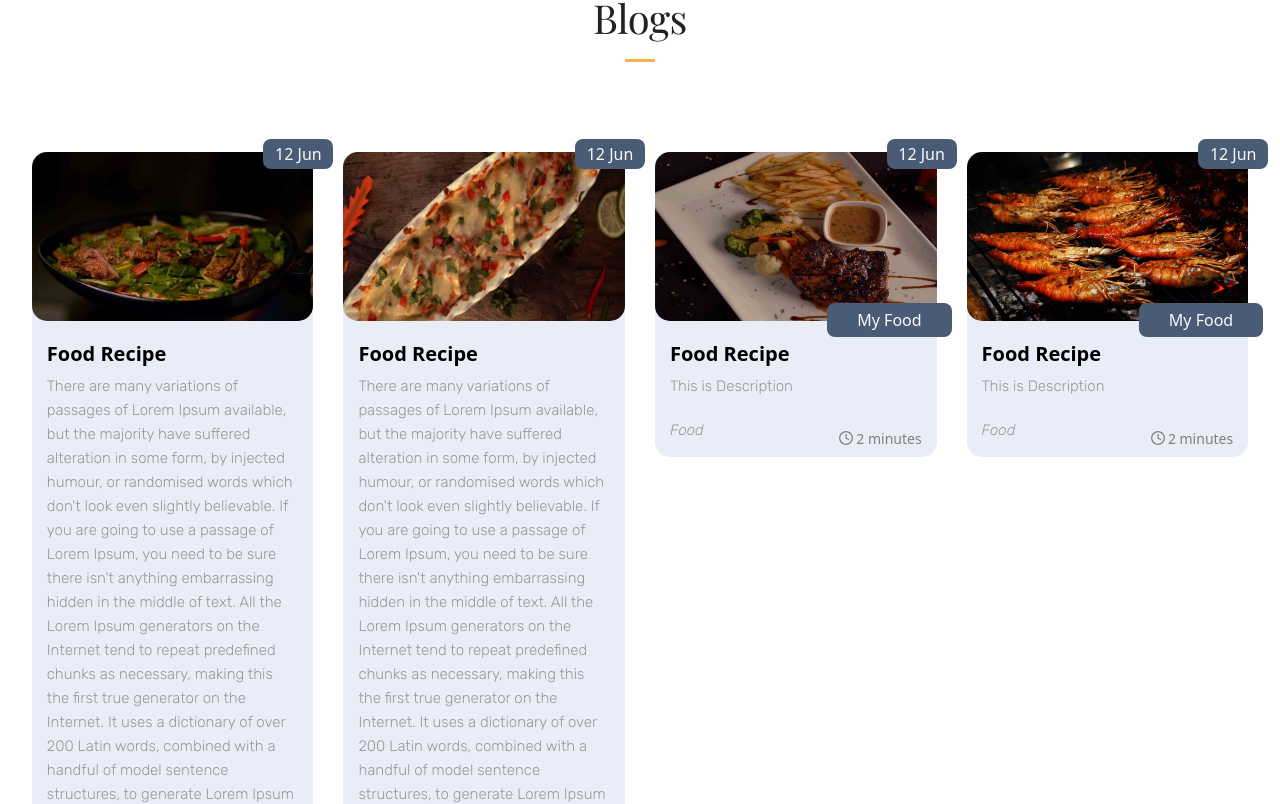
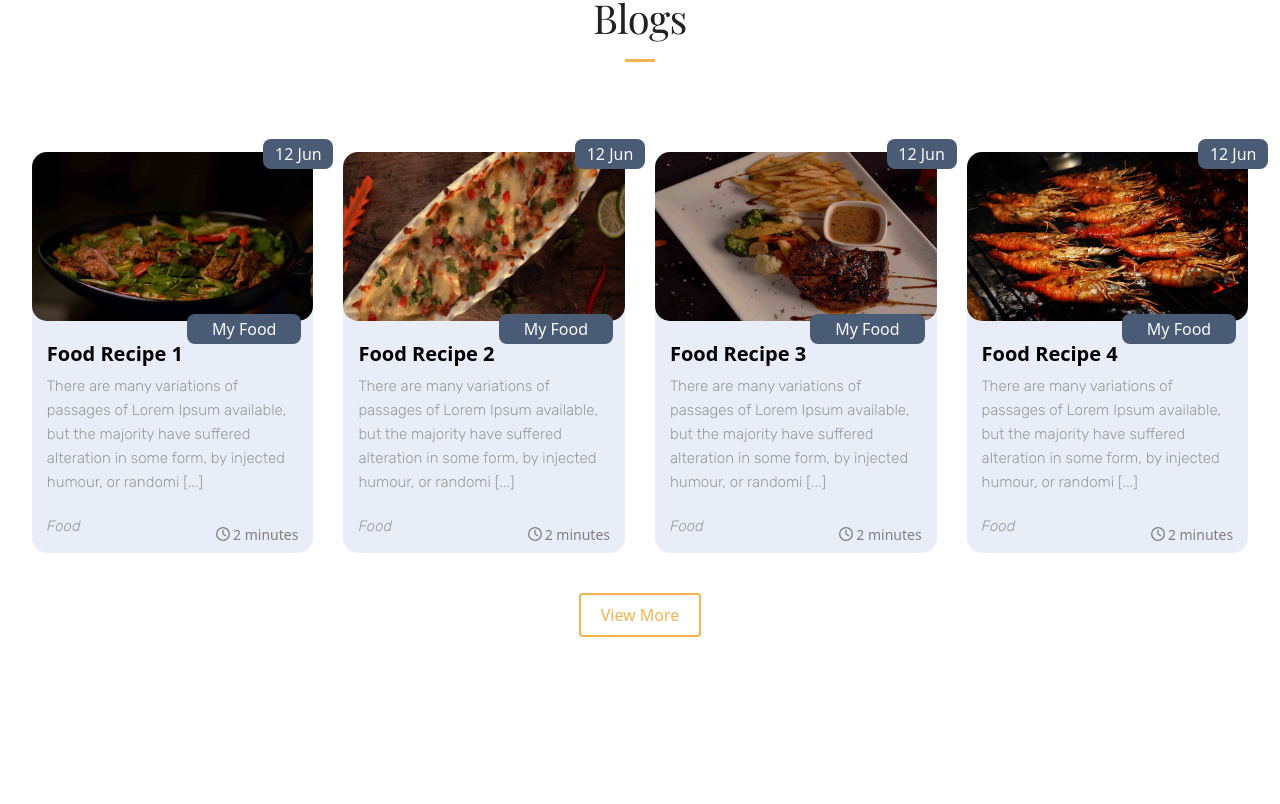
Before and after one commit to sisrafilss/vailla-azzur-client-next, a Next.js app: page / in a window 1280 px wide. Shown: the part 5236-6040 px from the top of the page. Built offline with nearby package versions, Linux system fonts and the light colour scheme; a web font is replaced by a local one.

Commit message:
blog detail page bug fixed

```diff
--- a/components/Blog/BlogCard.js
+++ b/components/Blog/BlogCard.js
@@ -1,13 +1,14 @@
 import { faClock } from "@fortawesome/free-regular-svg-icons";
 import { FontAwesomeIcon } from "@fortawesome/react-fontawesome";
 import Image from "next/image";
+import Link from "next/link";
 import styles from "../../styles/Blog.module.css";
 
 function BlogCard({ blog }) {
   const { id, title, description, image, tag, category, timeElasped, date } =
     blog;
   return (
-    <a href="http://localhost:3000" className="text-decoration-none">
+    <Link passHref href={`/blogs/${id}`}  className="text-decoration-none">
       <div
         id="blogs_card_main_div"
         className="our_blogs_card "
@@ -43,7 +44,7 @@ function BlogCard({ blog }) {
             <h5 className={`${styles.blog_card_title} card-title`}>{title}</h5>
 
             <p className={`${styles.blog_card_text} card-text`}>
-              {description}
+              {description.slice(0, 150)} [...]
             </p>
 
             <div className={styles.blog_category}>
@@ -58,7 +59,7 @@ function BlogCard({ blog }) {
           </div>
         </div>
       </div>
-    </a>
+    </Link>
   );
 }
 
--- a/data/blogs.json
+++ b/data/blogs.json
@@ -1,7 +1,7 @@
 [
   {
     "id": 1,
-    "title": "Food Recipe",
+    "title": "Food Recipe 1",
     "description": "There are many variations of passages of Lorem Ipsum available, but the majority have suffered alteration in some form, by injected humour, or randomised words which don't look even slightly believable. If you are going to use a passage of Lorem Ipsum, you need to be sure there isn't anything embarrassing hidden in the middle of text. All the Lorem Ipsum generators on the Internet tend to repeat predefined chunks as necessary, making this the first true generator on the Internet. It uses a dictionary of over 200 Latin words, combined with a handful of model sentence structures, to generate Lorem Ipsum which looks reasonable. The generated Lorem Ipsum is therefore always free from repetition, injected humour, or non-characteristic words etc.",
     "image": "/images/food1.jpg",
     "tag": "My Food",
@@ -12,7 +12,7 @@
   },
   {
     "id": 2,
-    "title": "Food Recipe",
+    "title": "Food Recipe 2",
     "description": "There are many variations of passages of Lorem Ipsum available, but the majority have suffered alteration in some form, by injected humour, or randomised words which don't look even slightly believable. If you are going to use a passage of Lorem Ipsum, you need to be sure there isn't anything embarrassing hidden in the middle of text. All the Lorem Ipsum generators on the Internet tend to repeat predefined chunks as necessary, making this the first true generator on the Internet. It uses a dictionary of over 200 Latin words, combined with a handful of model sentence structures, to generate Lorem Ipsum which looks reasonable. The generated Lorem Ipsum is therefore always free from repetition, injected humour, or non-characteristic words etc.",
     "image": "/images/food2.jpg",
     "tag": "My Food",
@@ -23,8 +23,8 @@
   },
   {
     "id": 3,
-    "title": "Food Recipe",
-    "description": "This is Description",
+    "title": "Food Recipe 3",
+    "description": "There are many variations of passages of Lorem Ipsum available, but the majority have suffered alteration in some form, by injected humour, or randomised words which don't look even slightly believable. If you are going to use a passage of Lorem Ipsum, you need to be sure there isn't anything embarrassing hidden in the middle of text. All the Lorem Ipsum generators on the Internet tend to repeat predefined chunks as necessary, making this the first true generator on the Internet. It uses a dictionary of over 200 Latin words, combined with a handful of model sentence structures, to generate Lorem Ipsum which looks reasonable. The generated Lorem Ipsum is therefore always free from repetition, injected humour, or non-characteristic words etc.",
     "image": "/images/food3.jpg",
     "tag": "My Food",
     "category": "Food",
@@ -34,8 +34,8 @@
   },
   {
     "id": 4,
-    "title": "Food Recipe",
-    "description": "This is Description",
+    "title": "Food Recipe 4",
+    "description": "There are many variations of passages of Lorem Ipsum available, but the majority have suffered alteration in some form, by injected humour, or randomised words which don't look even slightly believable. If you are going to use a passage of Lorem Ipsum, you need to be sure there isn't anything embarrassing hidden in the middle of text. All the Lorem Ipsum generators on the Internet tend to repeat predefined chunks as necessary, making this the first true generator on the Internet. It uses a dictionary of over 200 Latin words, combined with a handful of model sentence structures, to generate Lorem Ipsum which looks reasonable. The generated Lorem Ipsum is therefore always free from repetition, injected humour, or non-characteristic words etc.",
     "image": "/images/food4.jpg",
     "tag": "My Food",
     "category": "Food",
@@ -45,8 +45,8 @@
   },
   {
     "id": 5,
-    "title": "Food Recipe",
-    "description": "This is Description",
+    "title": "Food Recipe 5",
+    "description": "There are many variations of passages of Lorem Ipsum available, but the majority have suffered alteration in some form, by injected humour, or randomised words which don't look even slightly believable. If you are going to use a passage of Lorem Ipsum, you need to be sure there isn't anything embarrassing hidden in the middle of text. All the Lorem Ipsum generators on the Internet tend to repeat predefined chunks as necessary, making this the first true generator on the Internet. It uses a dictionary of over 200 Latin words, combined with a handful of model sentence structures, to generate Lorem Ipsum which looks reasonable. The generated Lorem Ipsum is therefore always free from repetition, injected humour, or non-characteristic words etc.",
     "image": "/images/food5.jpg",
     "tag": "My Food",
     "category": "Food",
@@ -56,8 +56,8 @@
   },
   {
     "id": 6,
-    "title": "Food Recipe",
-    "description": "This is Description",
+    "title": "Food Recipe 6",
+    "description": "There are many variations of passages of Lorem Ipsum available, but the majority have suffered alteration in some form, by injected humour, or randomised words which don't look even slightly believable. If you are going to use a passage of Lorem Ipsum, you need to be sure there isn't anything embarrassing hidden in the middle of text. All the Lorem Ipsum generators on the Internet tend to repeat predefined chunks as necessary, making this the first true generator on the Internet. It uses a dictionary of over 200 Latin words, combined with a handful of model sentence structures, to generate Lorem Ipsum which looks reasonable. The generated Lorem Ipsum is therefore always free from repetition, injected humour, or non-characteristic words etc.",
     "image": "/images/food2.jpg",
     "tag": "My Food",
     "category": "Food",
--- a/styles/Blog.module.css
+++ b/styles/Blog.module.css
@@ -37,20 +37,12 @@
   position: absolute;
   z-index: 99;
   background-color: #4a5b76;
-  padding: 5px 30px;
+  padding: 3px 25px;
   border-radius: 8px;
-  /* margin-top: -14px;
-  margin-left: calc(100% - 86vw); */
   width: auto;
   text-align: center;
-  /* display: flex;
-  justify-content: center;
-  flex-direction: row;
-  flex-wrap: wrap;
-  margin-right: 30px;
-  float: left; */
-  bottom: 120px;
-  right: -15px;
+  bottom: 209px;
+  right: 12px;
 }
 
 .blog_card_body {
--- a/styles/BlogDetail.module.css
+++ b/styles/BlogDetail.module.css
@@ -200,8 +200,8 @@ button[name="blogs_next"]:focus {
 
 #prev_next_div {
   display: flex;
-  justify-content: space-between;
-  flex-direction: row;
+  justify-content: space-evenly !important;
+  flex-direction: row !important;
   margin-top: 100px;
 }
 
```
Also changed, not shown: pages/blogs/[blogId].js (+50 -16 lines).
